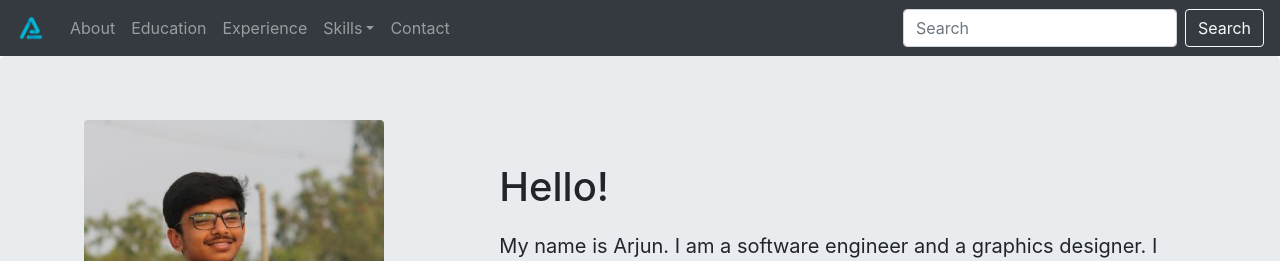
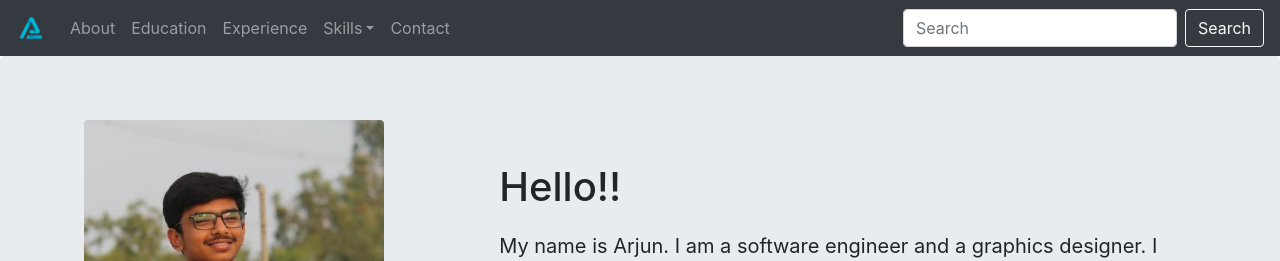
Before and after one commit to ArjunKhunti/ArjunKhunti.github.io, a React (Create React App) app: page / in a window 1280 px wide. Shown: the top 261 px of the page. Built offline with nearby package versions, Linux system fonts and the light colour scheme.

Commit message:
Initial commit

```diff
--- a/src/components/About.js
+++ b/src/components/About.js
@@ -17,7 +17,7 @@ export default function About() {
             <Image src={MyPic} width="300" height="300" rounded />
           </Col>
           <Col sm={7} md={7}>
-            <h1 style={{ marginTop: "2%" }}>Hello!</h1>
+            <h1 style={{ marginTop: "2%" }}>Hello!!</h1>
             <p style={{ fontSize: "20px", marginTop: "3%" }}>
               My name is Arjun. I am a software engineer and a graphics
               designer. I enjoy listening to songs and teaching kids.
```
